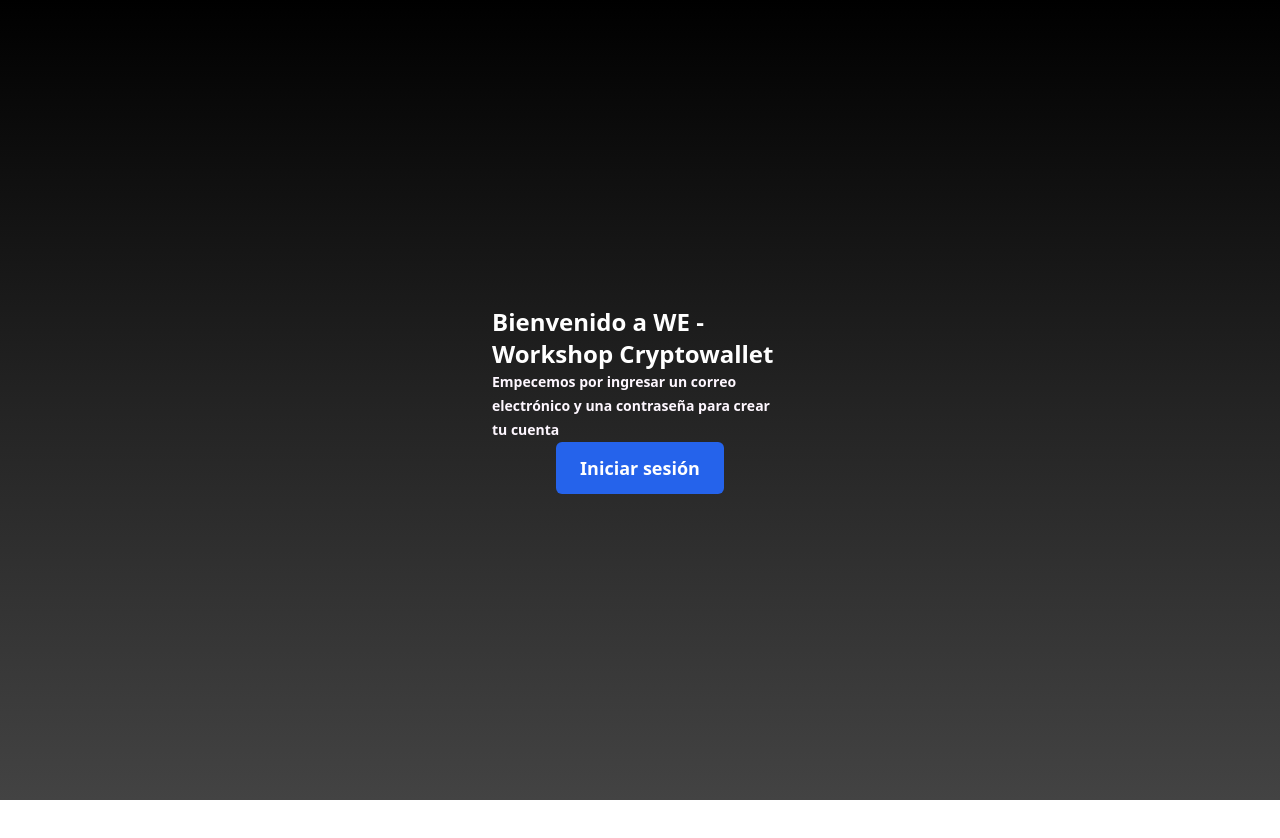
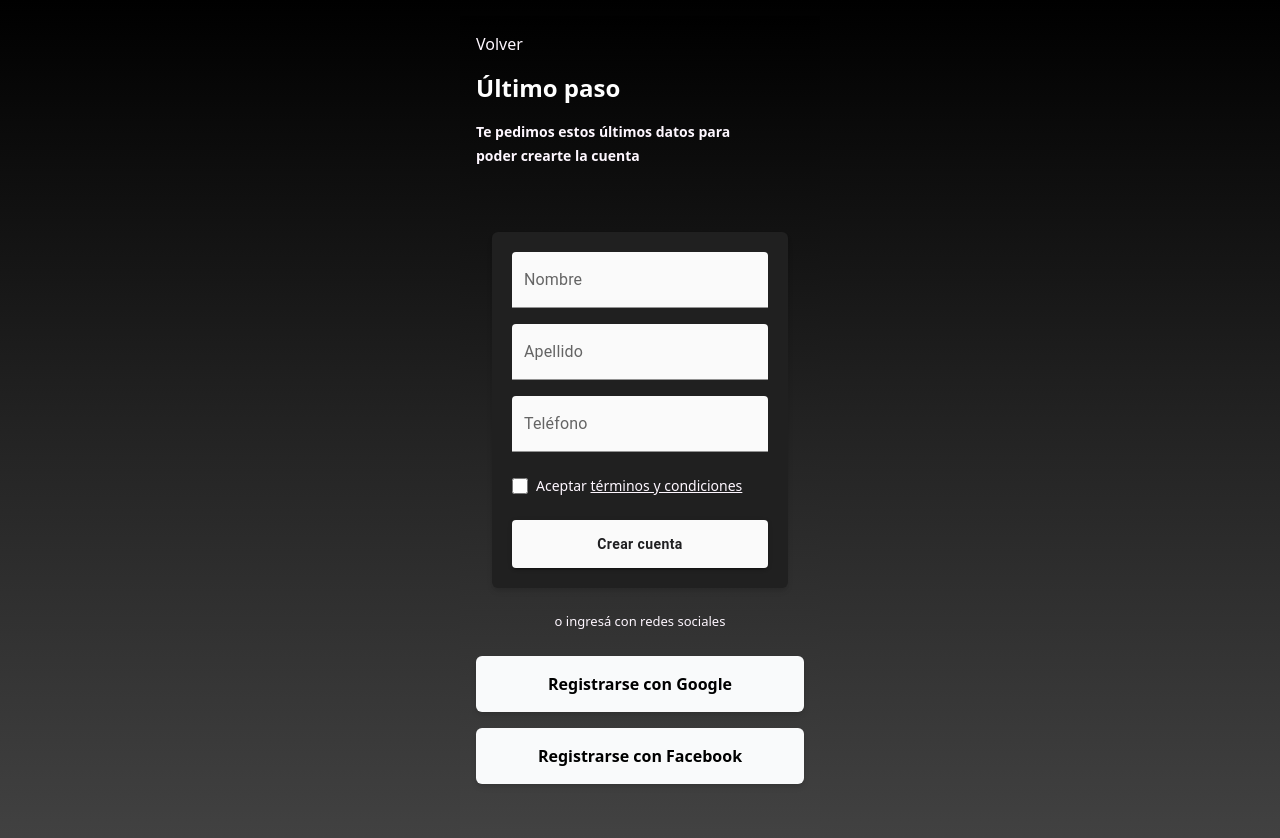
Before and after one commit to pguinazu/we-frontend, a Next.js app: page / in a window 1280 px wide. Shown: the top 838 px of the page. Before the commit the page ends 800 px from the top, so only its background shows below. Built offline with nearby package versions, Linux system fonts and the light colour scheme.

Commit message:
Update page.tsx

```diff
--- a/src/app/page.tsx
+++ b/src/app/page.tsx
@@ -1,19 +1,14 @@
 import React from 'react';
-import Link from 'next/link';
-import Title from './components/Title';
-import Subtitle from './components/Subtitle';
+import LoginScreenLastStep from './pages/login/LoginScreenLastStep';
+import SuccessAccountCreated from './pages/account/SuccessAccountCreated';
+import PrincipalFaqs from './pages/faq/PrincipalFaqs';
 
 export default function HomePage() {
   return (
     <main className="flex flex-col items-center justify-center min-h-screen p-4 bg-gradient-to-b from-black via-[#232323] to-[#434343] text-white">
-      {/* Usamos los componentes reutilizables */}
-      <Title text="Bienvenido a WE - Workshop Cryptowallet" />
-      <Subtitle text="Empecemos por ingresar un correo electrónico y una contraseña para crear tu cuenta" />
-
-      {/* Botón para navegar al login */}
-      <Link href="/login" className="px-6 py-3 bg-blue-600 rounded-md hover:bg-blue-700 text-lg font-semibold transition-colors">
-        Iniciar sesión
-      </Link>
+      <LoginScreenLastStep/>
+      {/* <SuccessAccountCreated/> */}
+      {/* <PrincipalFaqs/> */}
     </main>
   );
 }
```
